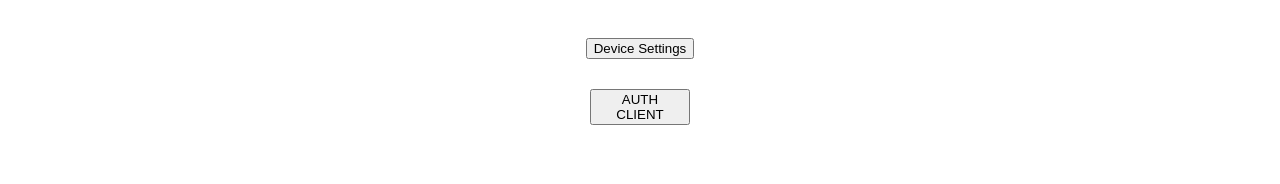
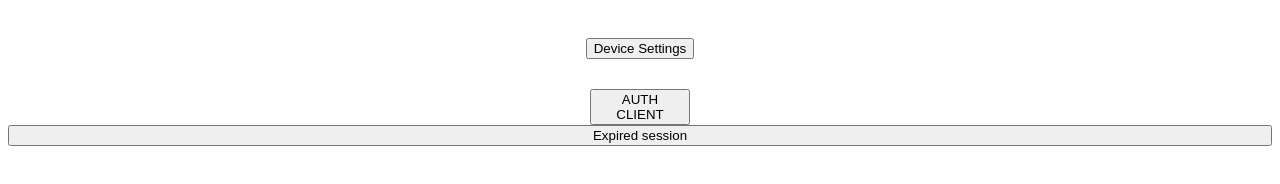
Before and after one commit to AlondraAbregoISC/sac, a plain HTML site: page index.html in a window 1280 px wide. Drawn offline with Linux system fonts and the light colour scheme.

Commit message:
Update index.html

```diff
--- a/index.html
+++ b/index.html
@@ -38,6 +38,8 @@
 
         <button href="#" id="botonStart10" onclick="jsonreq('verRespuesta')" >AUTH CLIENT</button>
 
+        <button href="#" id="botonStart20" onclick="expiredSession()" >Expired session</button>
+
         <p id="respJSON"></p>
     </div>
 
```
